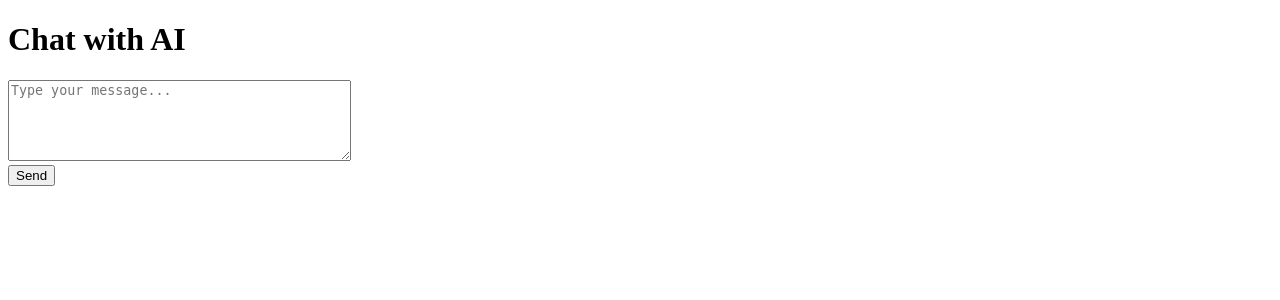
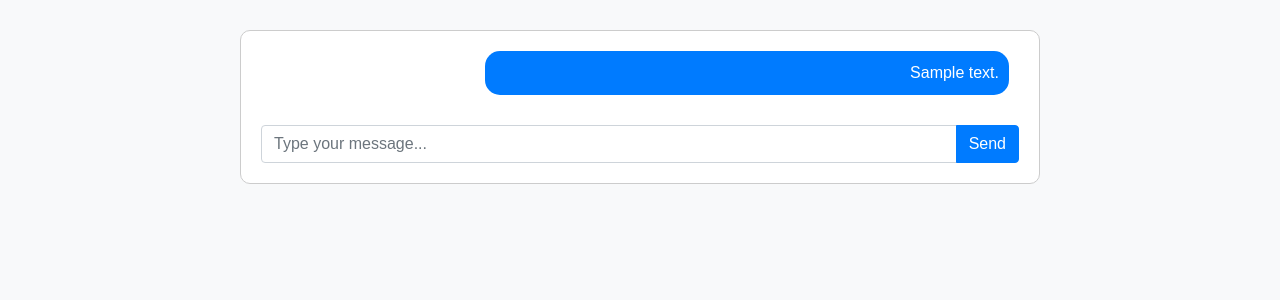
Before and after one commit to RoshanPaulBabu/Manasu-TheMind, a Django app: page /chat/ in a window 1280 px wide. Shown: the top 300 px of the page. Run offline with Django 5.2, Linux system fonts and the light colour scheme; a user stored in the database is signed in; tables that the repository leaves empty hold one stand-in row (values such as "Sample post"); data that the repository does not hold is empty; some libraries are stand-ins or nearby versions.

Commit message:
made chat template and made some changes to the views and the system prompt

```diff
--- a/ManasuApp/templates/chat.html
+++ b/ManasuApp/templates/chat.html
@@ -2,20 +2,74 @@
 <html lang="en">
 <head>
     <meta charset="UTF-8">
-    <title>Chat with AI</title>
+    <meta name="viewport" content="width=device-width, initial-scale=1.0">
+    <title>AI Chat</title>
+    <link rel="stylesheet" href="https://stackpath.bootstrapcdn.com/bootstrap/4.5.2/css/bootstrap.min.css">
+    <style>
+        body {
+            background-color: #f8f9fa;
+            font-family: Arial, sans-serif;
+        }
+        .chat-container {
+            max-width: 800px;
+            margin: 30px auto;
+            border: 1px solid #ccc;
+            border-radius: 10px;
+            background-color: white;
+            padding: 20px;
+        }
+        .chat-history {
+            max-height: 500px;
+            overflow-y: scroll;
+            margin-bottom: 20px;
+            padding-right: 10px;
+        }
+        .message {
+            padding: 10px;
+            margin-bottom: 10px;
+            border-radius: 15px;
+            max-width: 70%;
+        }
+        .message.user {
+            background-color: #007bff;
+            color: white;
+            margin-left: auto;
+            text-align: right;
+        }
+        .message.bot {
+            background-color: #e9ecef;
+            color: black;
+            margin-right: auto;
+        }
+    </style>
 </head>
 <body>
-    <h1>Chat with AI</h1>
-    <div id="chat-box">
-        {% if response %}
-            <p><strong>AI:</strong> {{ response }}</p>
-        {% endif %}
+
+<div class="chat-container">
+    <div class="chat-history">
+        {% for chat in chat_history %}
+        <div class="message {{ chat.sender }}">
+            {{ chat.message }}
+        </div>
+        {% endfor %}
     </div>
-    <form method="POST">
+
+    <form method="POST" action="{% url 'chat_with_ai' %}">
         {% csrf_token %}
-        <textarea name="message" rows="5" cols="40" placeholder="Type your message..."></textarea>
-        <br>
-        <button type="submit">Send</button>
+        <div class="input-group">
+            <input type="text" name="message" class="form-control" placeholder="Type your message..." required>
+            <div class="input-group-append">
+                <button class="btn btn-primary" type="submit">Send</button>
+            </div>
+        </div>
     </form>
+</div>
+
+<script>
+    // Auto-scroll to the latest message
+    const chatHistory = document.querySelector('.chat-history');
+    chatHistory.scrollTop = chatHistory.scrollHeight;
+</script>
+
 </body>
 </html>
--- a/ManasuApp/views.py
+++ b/ManasuApp/views.py
@@ -260,7 +260,7 @@ chatbot_generation_config = {
 chatbot_model = genai.GenerativeModel(
     model_name="gemini-1.5-flash",
     generation_config=chatbot_generation_config,
-    system_instruction = "You are a mental health chatbot providing empathetic and practical support based on recent activities, mood logs, and other user data. Engage with users to understand their experiences and factors contributing to their current state. Offer actionable tips and strategies to improve their mental well-being. Aim to gather sufficient data to determine the user's mental health condition and provide a score out of 100. Ensure to conclude the conversation within 10 messages. If this is achieved, trigger the view 'analyze_and_update_session' by including the command '[analyze_and_update_session]' in your response, and say: 'Hope you enjoyed our conversation. Check out the updates I made for you.'",
+    system_instruction = "You are a mental health chatbot providing empathetic and practical support based on recent activities, mood logs, and other user data. Engage with users to understand their experiences and factors contributing to their current state. Offer actionable tips and strategies to improve their mental well-being. Aim to gather sufficient data to determine the user's mental health condition and provide a score out of 100,Ensure the chat is short and concise, if its long give in points",
 
 )
 
@@ -280,12 +280,13 @@ def chat_with_ai(request):
     formatted_history = []
     for chat in reversed(chat_history):
         role = 'user' if chat.sender == 'user' else 'model'
-        formatted_history.append({
-            "role": role,
-            "parts": [chat.message],
-        })
+        if chat.message.strip():  # Ensure message is not empty
+            formatted_history.append({
+                "role": role,
+                "parts": [chat.message],
+            })
 
-    # Gather the last 3 journal entries
+        # Gather the last 3 journal entries
     last_journal_entries = JournalEntry.objects.filter(user=user).order_by('-created_at')[:3]
     last_journal_entries_text = "\n".join([f"{entry.title}: {entry.content}" for entry in last_journal_entries])
 
@@ -328,52 +329,77 @@ def chat_with_ai(request):
         f"Pending Goals:\n{pending_goals_text}\n"
         f"Last 3 Mood Logs:\n{last_mood_logs_text}\n"
         "Use this context to provide a thoughtful response to the user's queries."
-    )
+    ).strip()
 
     if request.method == 'POST':
-        user_message = request.POST.get('message')
+        user_message = request.POST.get('message', '').strip()
 
-        # Start a chat session with AI
-        chat_session = chatbot_model.start_chat(
-            history=[
-                {
-                    "role": "model",
-                    "parts": [system_prompt],
-                },
-                *formatted_history,
-                {
-                    "role": "user",
-                    "parts": [user_message],
-                }
-            ]
-        )
+        if not user_message:
+            return render(request, 'chat.html', {
+                'error': 'Please enter a message.',
+                'chat_history': Chat.objects.filter(user=user).order_by('timestamp')
+            })
 
-        request.session['interaction_count'] += 1
-        print(f"Updated interaction count: {request.session['interaction_count']}")
+        # Ensure system_prompt and formatted_history are not empty
+        if not system_prompt and not formatted_history:
+            return render(request, 'chat.html', {
+                'error': 'Unable to process request due to missing context.',
+                'chat_history': Chat.objects.filter(user=user).order_by('timestamp')
+            })
 
-        # Check if the interaction count has reached the threshold
-        if request.session['interaction_count'] >= 20:  # Example threshold
-            # Reset the counter
-            request.session['interaction_count'] = 0
-            print("Interaction count threshold reached. Triggering analyze_and_update_session view.")
-            # Trigger the analyze_and_update_session view
-            return analyze_and_update_session(request)
+        try:
+            # Start a chat session with AI
+            chat_session = chatbot_model.start_chat(
+                history=[
+                    {
+                        "role": "model",
+                        "parts": [system_prompt],
+                    } if system_prompt else None,
+                    *formatted_history,
+                    {
+                        "role": "user",
+                        "parts": [user_message],
+                    }
+                ]
+            )
 
-        ai_response = chat_session.send_message(user_message)
-        ai_text = ai_response.text
+            request.session['interaction_count'] += 1
+            print(f"Updated interaction count: {request.session['interaction_count']}")
 
-        # Save chat history
-        Chat.objects.create(user=user, message=user_message, sender='user')
-        Chat.objects.create(user=user, message=ai_text, sender='bot')
+            # Check if the interaction count has reached the threshold
+            if request.session['interaction_count'] >= 20:  # Example threshold
+                # Reset the counter
+                request.session['interaction_count'] = 0
+                print("Interaction count threshold reached. Triggering analyze_and_update_session view.")
+                # Trigger the analyze_and_update_session view
+                return analyze_and_update_session(request)
 
-        # Check if AI response includes the trigger
-        if "[analyze_and_update_session]" in ai_text:
-            print("Trigger found in AI response. Redirecting to analyze_and_update_session view.")
-            return redirect('analyze_and_update_session')
+            ai_response = chat_session.send_message(user_message)
+            ai_text = ai_response.text
 
-        return render(request, 'chat.html', {'response': ai_text})
+            # Save chat history
+            Chat.objects.create(user=user, message=user_message, sender='user')
+            Chat.objects.create(user=user, message=ai_text, sender='bot')
 
-    return render(request, 'chat.html')
+            # # Check if AI response includes the trigger
+            # if "[analyze_and_update_session]" in ai_text:
+            #     print("Trigger found in AI response. Redirecting to analyze_and_update_session view.")
+            #     return redirect('analyze_and_update_session')
+
+            return render(request, 'chat.html', {
+                'response': ai_text,
+                'chat_history': Chat.objects.filter(user=user).order_by('timestamp')
+            })
+
+        except ValueError as e:
+            return render(request, 'chat.html', {
+                'error': f"An error occurred: {str(e)}",
+                'chat_history': Chat.objects.filter(user=user).order_by('timestamp')
+            })
+
+    return render(request, 'chat.html', {
+        'chat_history': Chat.objects.filter(user=user).order_by('timestamp')
+    })
 
 
 
```
